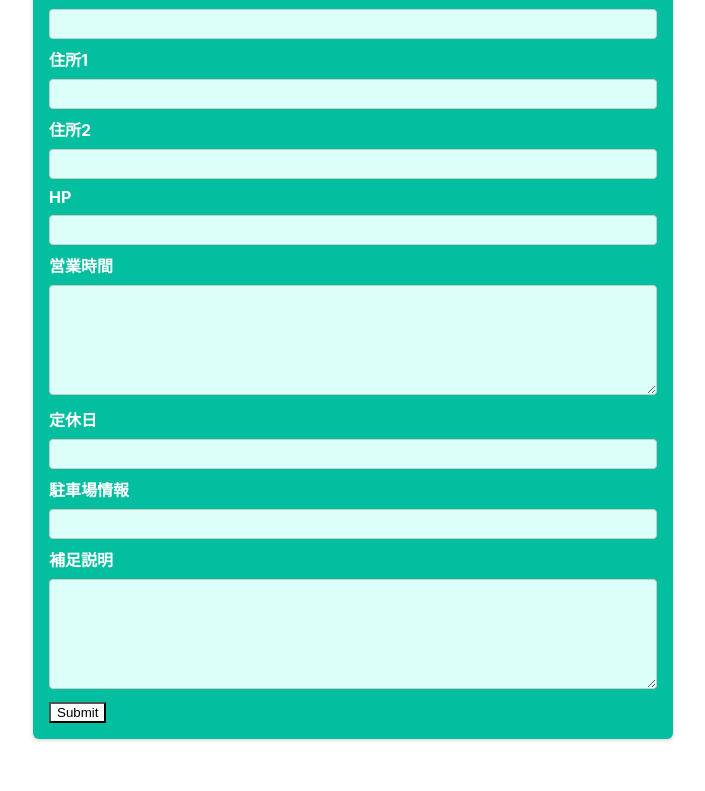
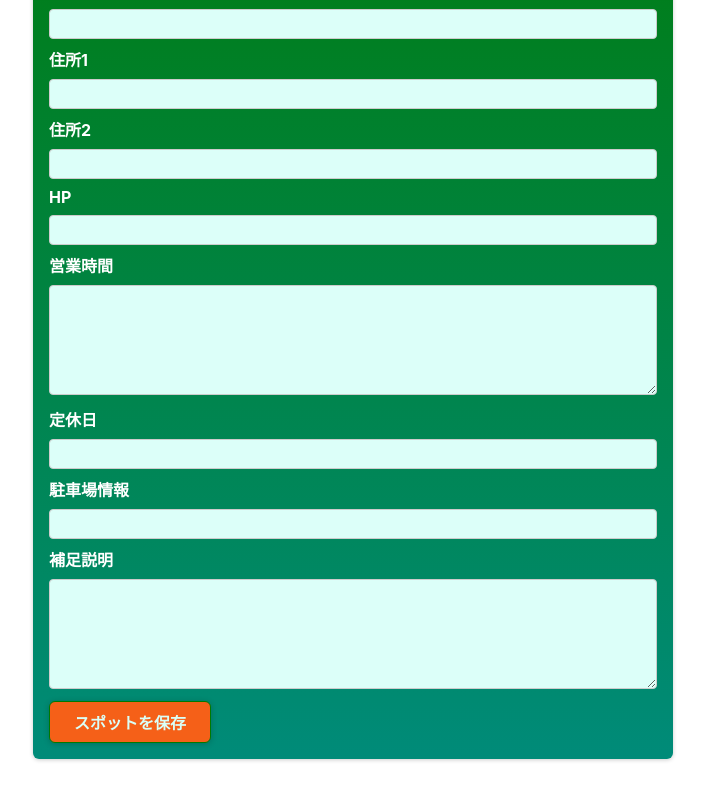
Before and after one commit to tatsuro1997/bike-noritai, a Next.js app: page /spots/create in a window 1280 px wide. Shown: the part 333-1124 px from the top of the page, without its empty margins (287-992 px from the left). Built offline with nearby package versions, Linux system fonts and the light colour scheme.

Commit message:
Update Css

```diff
--- a/components/input/new-spot.js
+++ b/components/input/new-spot.js
@@ -188,8 +188,8 @@ function NewSpot(props) {
           ref={descriptionInputRef}
         ></textarea>
       </div>
-      {isInvalid && <p>正しい情報を入力してください。</p>}
-      <button>Submit</button>
+      {isInvalid && <p className={classes.error}>※ 正しい情報を入力してください。</p>}
+      <button>スポットを保存</button>
     </form>
   );
 }
--- a/components/input/new-spot.module.css
+++ b/components/input/new-spot.module.css
@@ -2,7 +2,7 @@
   margin: 2rem auto;
   width: 50%;
   border-radius: 6px;
-  background-color: #03be9f;
+  background-image: linear-gradient(to top, #008b79, #007a00);
   box-shadow: 0 1px 4px rgba(0, 0, 0, 0.2);
   padding: 1rem;
 }
@@ -38,5 +38,28 @@
 }
 
 .form button {
-  background-color: white;
+  text-decoration: none;
+  cursor: pointer;
+  font: inherit;
+  background-color: #F56018;
+  color: #fff;
+  border: 1px solid #007a00;
+  border-radius: 6px;
+  color: #dafff7;
+  padding: 0.5rem 1.5rem;
+  text-align: center;
+  box-shadow: 0 1px 6px rgb(0 0 0 / 20%);
+  font-weight: bold;
 }
+
+.form button:hover,
+.form button:active {
+  background-color: #fff;
+  color: #F56018;
+}
+
+.error {
+  color: #fff;
+  font-weight: bold;
+  border-bottom: solid #F56018;
+}
--- a/pages/index.js
+++ b/pages/index.js
@@ -3,7 +3,7 @@ import Head from "next/head";
 import { getFeaturedSpots } from "../healpers/spot-api-util";
 import SpotList from "../components/spots/spot-list";
 import NewUserRegistration from "../components/input/new-user-registration";
-import Link from "next/link";
+import SpotRegistration from "../components/spots/spot-registration";
 
 function HomePage(props) {
   return (
@@ -15,8 +15,8 @@ function HomePage(props) {
           constent="Find a lot of great spots that allow you to evolve..."
         />
       </Head>
+      <SpotRegistration />
       <NewUserRegistration />
-      <Link href="/spots/create">スポット登録</Link>
       <SpotList items={props.spots} />
     </div>
   );
--- a/pages/spots/index.js
+++ b/pages/spots/index.js
@@ -1,7 +1,8 @@
 import Head from "next/head";
-import Link from "next/link";
 import { useRouter } from "next/router";
+
 import SpotList from "../../components/spots/spot-list";
+import SpotRegistration from "../../components/spots/spot-registration";
 import SpotsSearch from "../../components/spots/spots-search";
 import { getAllSpots } from "../../healpers/spot-api-util";
 
@@ -24,8 +25,8 @@ function AllSpotsPage(props) {
           constent="Find a lot of great spots that allow you to evolve..."
         />
       </Head>
+      <SpotRegistration />
       <SpotsSearch onSearch={findSpotsHandler} />
-      <Link href="/spots/create">スポット登録</Link>
       <SpotList items={spots} />
     </>
   );
```
Also changed, not shown: components/spots/spot-registration.js (added, +15 -0 lines), components/spots/spot-registration.module.css (added, +11 -0 lines).
